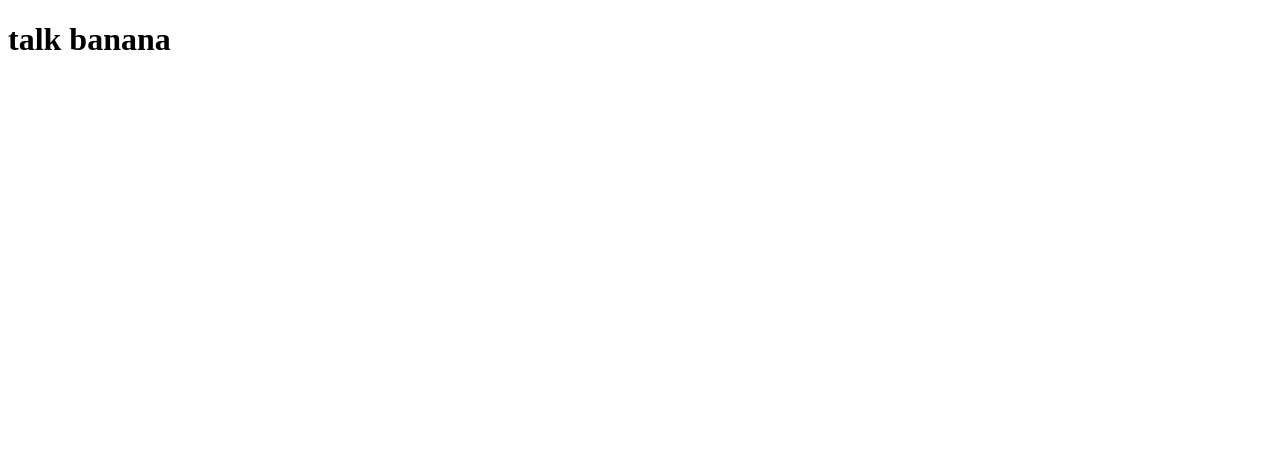
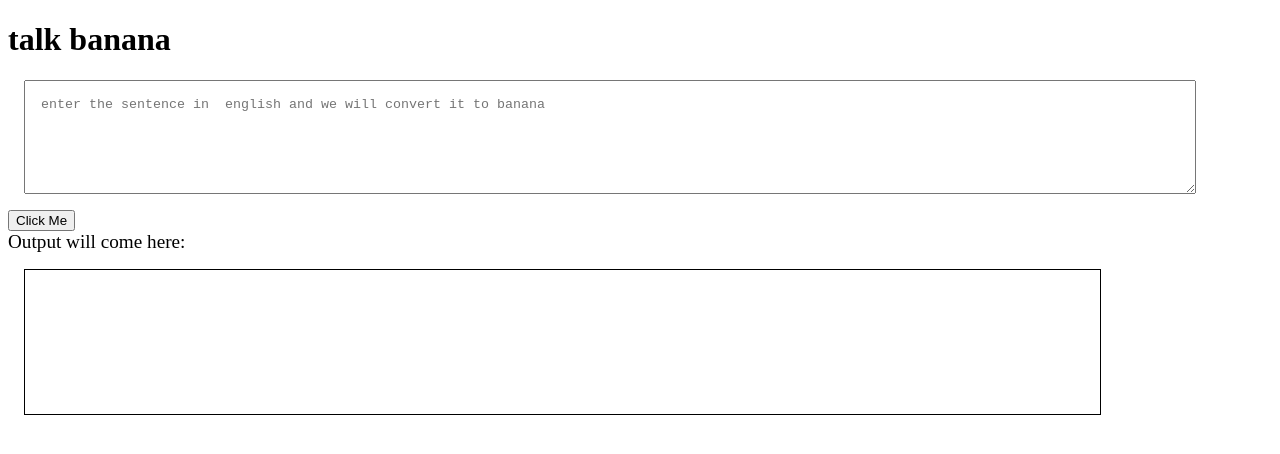
Before and after one commit to piyushsh25/minionAPI, a plain HTML site: page index.html in a window 1280 px wide. Drawn offline with Linux system fonts and the light colour scheme.

Commit message:
feature: i/o processing done

```diff
--- /dev/null
+++ b/app.js
@@ -0,0 +1,8 @@
+var btnTranslate= document.querySelector("#btn-translate");
+var textInput=document.querySelector("#txt-input");
+var outputDiv=document.querySelector("#output")
+
+
+btnTranslate.addEventListener("click",function clickEventHandler(){
+outputDiv.innerHTML="fvjfm "+textInput.value;
+})
--- a/index.html
+++ b/index.html
@@ -5,8 +5,34 @@
     <meta http-equiv="X-UA-Compatible" content="IE=edge">
     <meta name="viewport" content="width=device-width, initial-scale=1.0">
     <title>banana speak</title>
+<style>
+    textarea{
+        width: 90%;
+        display: block;
+        height: 10vh;
+        margin:1rem;
+        padding: 1rem;
+
+    }
+    #output{
+        border: 1px solid black;
+        height: 10vh;
+         width: 80%;
+         margin: 1rem;
+         padding:2rem;
+    }
+</style>
+    <!-- <script>
+        console.log("hello");
+    </script> -->
 </head>
 <body>
     <h1>talk banana</h1>
+    <textarea id="txt-input" placeholder="enter the sentence in  english and we will convert it to banana"></textarea>
+    <button id="btn-translate">Click Me</button>
+
+    <div style="font-size: larger;"> Output will come here:</div>
+    <div  id="output"></div>
+    <script src="app.js" type="text/javascript"></script>
 </body>
 </html>
```
